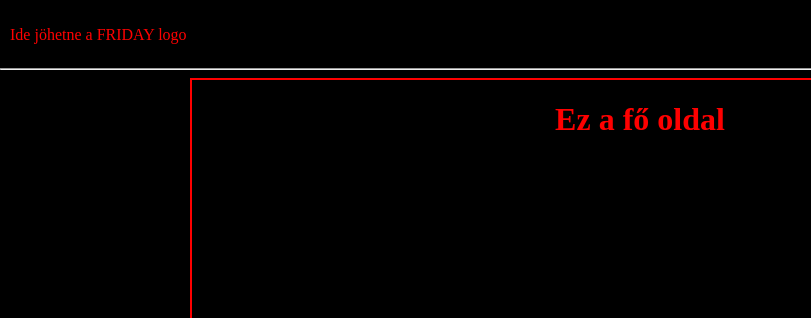
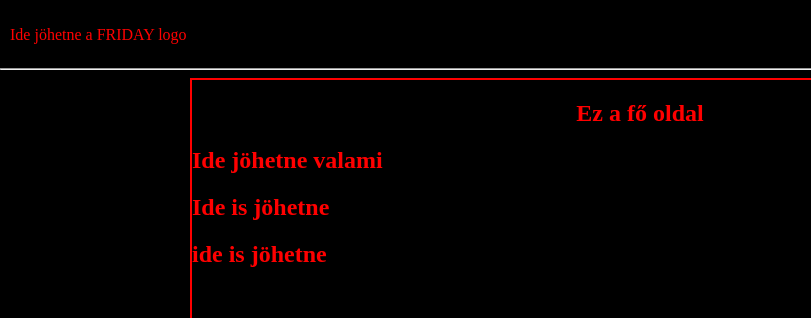
Before and after one commit to Nazso/Fridayzenekar, a plain HTML site: page index.html in a window 1280 px wide. Shown: the top 318 px of the page, 0-811 px from the left. Drawn offline with Linux system fonts and the light colour scheme.

Commit message:
added content

```diff
--- a/index.html
+++ b/index.html
@@ -21,12 +21,30 @@
     </header>
     <hr>
     <main class="main">
-        <div class="icons">
-            <a href=""><img src="/assets/facebook_icon.png" alt=""></a>
-            <a href=""><img src="/assets/tik tok_icon.png" alt=""></a>
-            <a href=""><img src="/assets/youtube_icon.png" alt=""></a>
-        </div>
-        <h1>Ez a fő oldal</h1>
+        <section>
+            <h1>Ez a fő oldal</h1>
+
+        </section>
+        <section>
+            <div class="icons">
+                <a href=""><img src="/assets/facebook_icon.png" alt=""></a>
+                <a href=""><img src="/assets/tik tok_icon.png" alt=""></a>
+                <a href=""><img src="/assets/youtube_icon.png" alt=""></a>
+            </div>
+        </section>
+        <section class="container">
+            <div class="main_container">
+                <div class="main_part">
+                    <h2>Ide jöhetne valami</h2>
+                </div>
+                <div class="main_part">
+                    <h2>Ide is jöhetne</h2>
+                </div>
+                <div class="main_part">
+                    <h2>ide is jöhetne</h2>
+                </div>
+            </div>
+        </section>
     </main>
     <hr>
     <footer>
```
